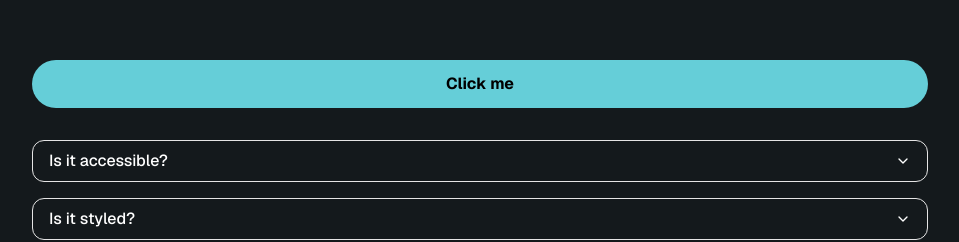
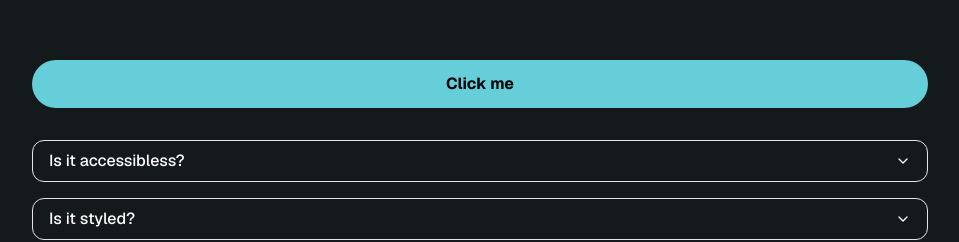
Before and after one commit to kahete-admin/kahete-web-nextjs, a Next.js app: page / in a window 1280 px wide. Shown: the part 114-356 px from the top of the page, without its empty margins (160-1119 px from the left). Built offline with nearby package versions, Linux system fonts and the light colour scheme.

Commit message:
chore: added ss

```diff
--- a/src/app/Home.tsx
+++ b/src/app/Home.tsx
@@ -38,7 +38,7 @@ export default function Home() {
 
                 <Accordion type="single" collapsible className="w-full">
                     <AccordionItem value="item-1">
-                        <AccordionTrigger>Is it accessible?</AccordionTrigger>
+                        <AccordionTrigger>Is it accessibless?</AccordionTrigger>
                         <AccordionContent>
                             Yes. It adheres to the WAI-ARIA design pattern.
                         </AccordionContent>
```
